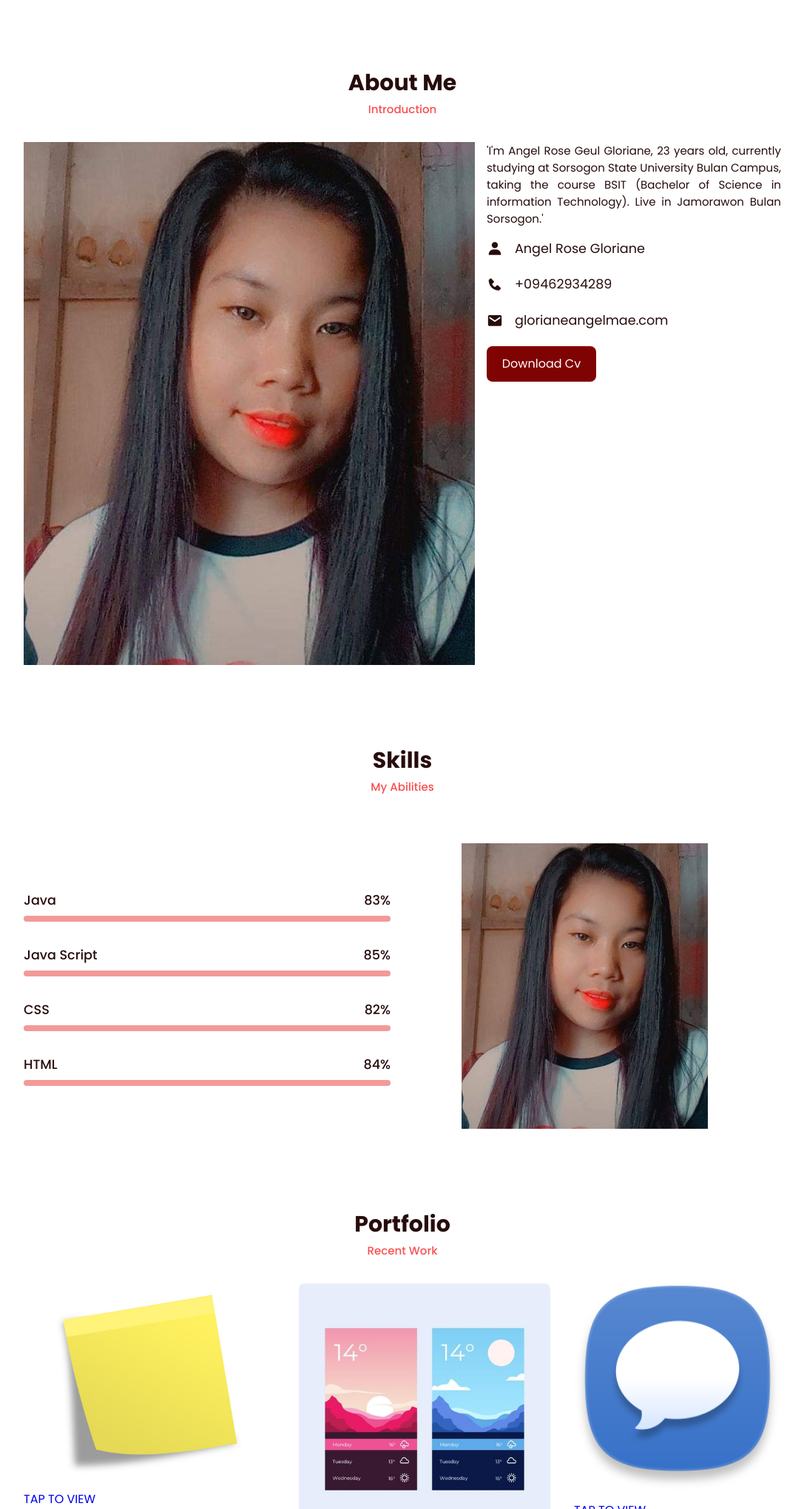
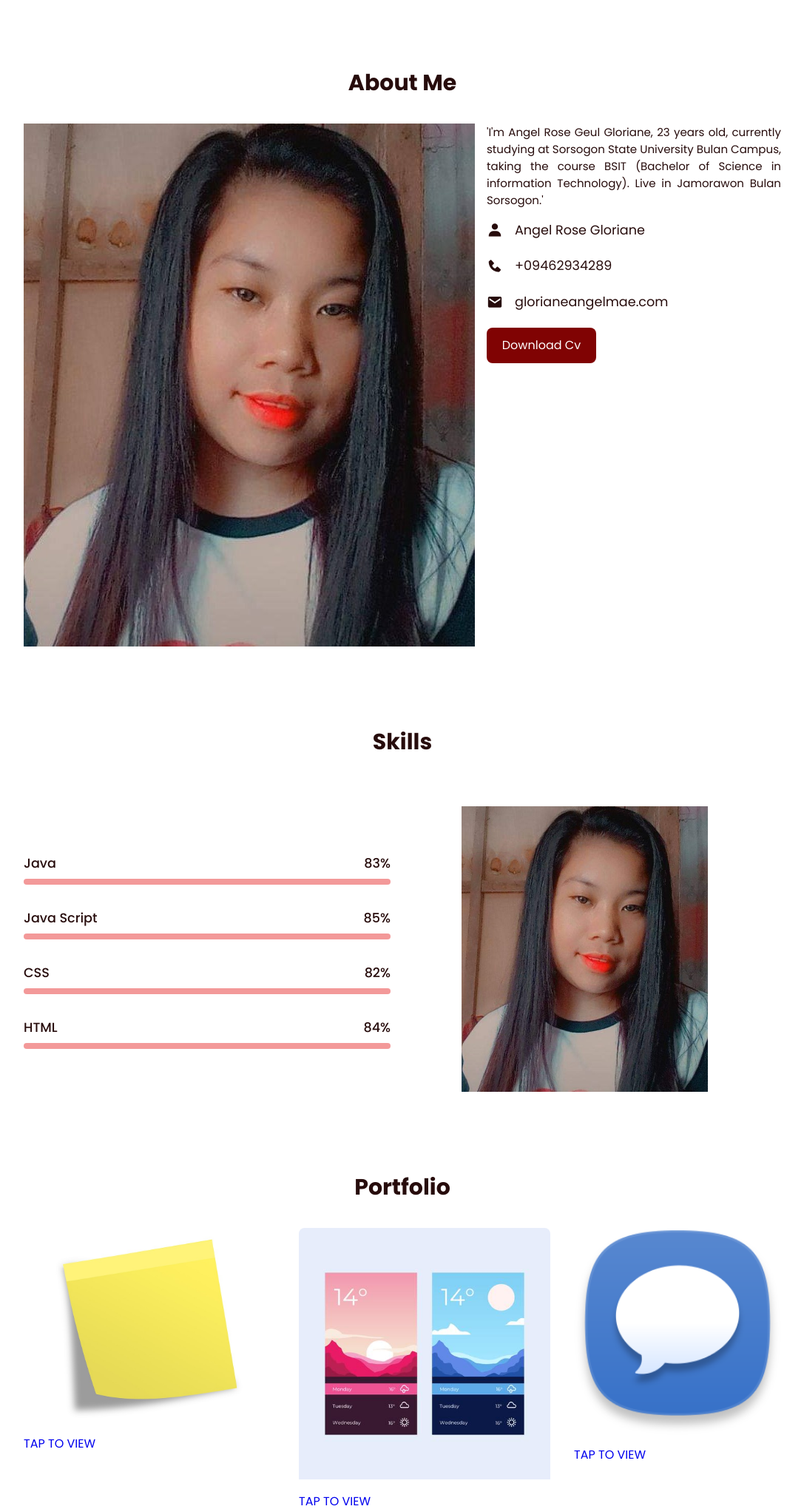
Before and after one commit to GlorianeAngelRose1316/GlorianeAngelRose.Portfolio_FinalProject, a plain HTML site: page index.html in a window 1280 px wide. Shown: the part 760-2800 px from the top of the page at 74% size, without its empty margins (96-1183 px from the left). Drawn offline with nearby package versions, Linux system fonts and the light colour scheme; a script that the page names is missing; files whose address does not match are found by name.

Commit message:
Changes to index

```diff
--- a/index.html
+++ b/index.html
@@ -54,7 +54,7 @@
     <section class="about" id="about">
         <div class="heading">
             <h2>About Me</h2>
-            <span>Introduction</span>
+            <span></span>
         </div>
         <!-- About Content -->
         <div class="about-container">
@@ -92,7 +92,7 @@
     <section class="skills" id="skills">
         <div class="heading">
             <h2>Skills</h2>
-            <span>My Abilities</span>
+            <span></span>
         </div>
         <!-- Skills Content -->
         <div class="skills-container">
@@ -138,7 +138,7 @@
     <section class="portfolio" id="portfolio">
         <div class="heading">
             <h2>Portfolio</h2>
-            <span>Recent Work</span>
+            <span></span>
         </div>
         <div class="portfolio-content">
             <div class="portfolio-img">
@@ -161,7 +161,7 @@
     <section class="contact" id="contact">
         <div class="heading">
             <h2>Contact</h2>
-            <span>Stay in Touch</span>
+            <span></span>
         </div>
         <div class="contact-form">
             <form action="">
```
